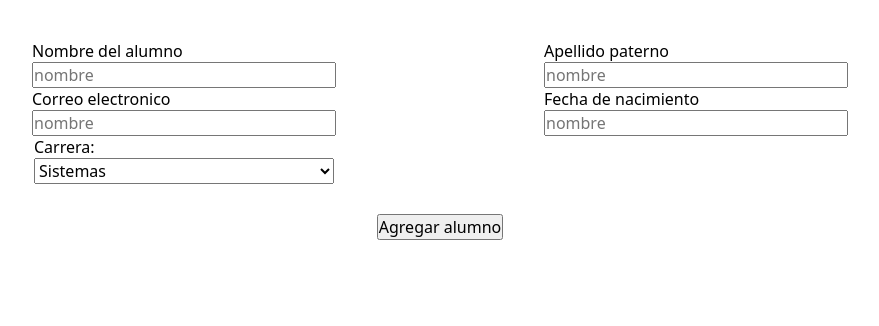
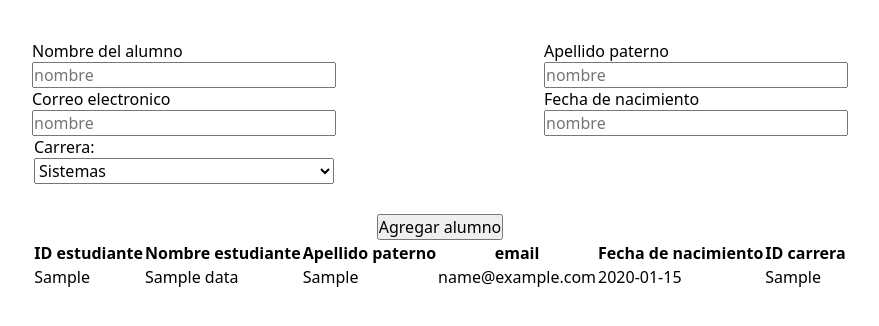
Before and after one commit to TherIsmael/academia-Avanza, a Node project: template src/views/alumno.ejs in a window 1280 px wide. Shown: the part 50-376 px from the top of the page, without its empty margins (200-1079 px from the left). Run offline with Node 20 templates, Linux system fonts and the light colour scheme; the template is opened without the code that fills it: most values are stand-ins (such as "Sample title", 1, 10 or a date in 2020).

Commit message:
show table with data

```diff
--- a/src/views/alumno.ejs
+++ b/src/views/alumno.ejs
@@ -31,4 +31,31 @@
     </section>
     <button type="submit" class="form-button">Agregar alumno</button>
 </form>
+
+<table class="tabla-estudiante">
+    <thead>
+        <tr>
+            <th>ID estudiante</th>
+            <th>Nombre estudiante</th>
+            <th>Apellido paterno</th>
+            <th>email</th>
+            <th>Fecha de nacimiento</th>
+            <th>ID carrera</th>
+        </tr>
+    </thead>
+    <tbody>
+        <% if (data){ %>
+            <% for(var i=0; i < data.length; i++) {%>
+                <tr>
+                    <td><%= data[i].id_estudiante %> </td>
+                    <td><%= data[i].nombre %> </td>
+                    <td><%= data[i].apellido_paterno %> </td>
+                    <td><%= data[i].email %> </td>
+                    <td><%= data[i].fecha_nacimiento%> </td>
+                    <td><%= data[i].id_carrera %> </td>
+                </tr>
+            <% } %>
+        <% } %>
+    </tbody>
+</table>
 <%- include('./partials/_footer') %>
```
Also changed, not shown: src/controllers/alumnoController.js (+6 -1 lines).
